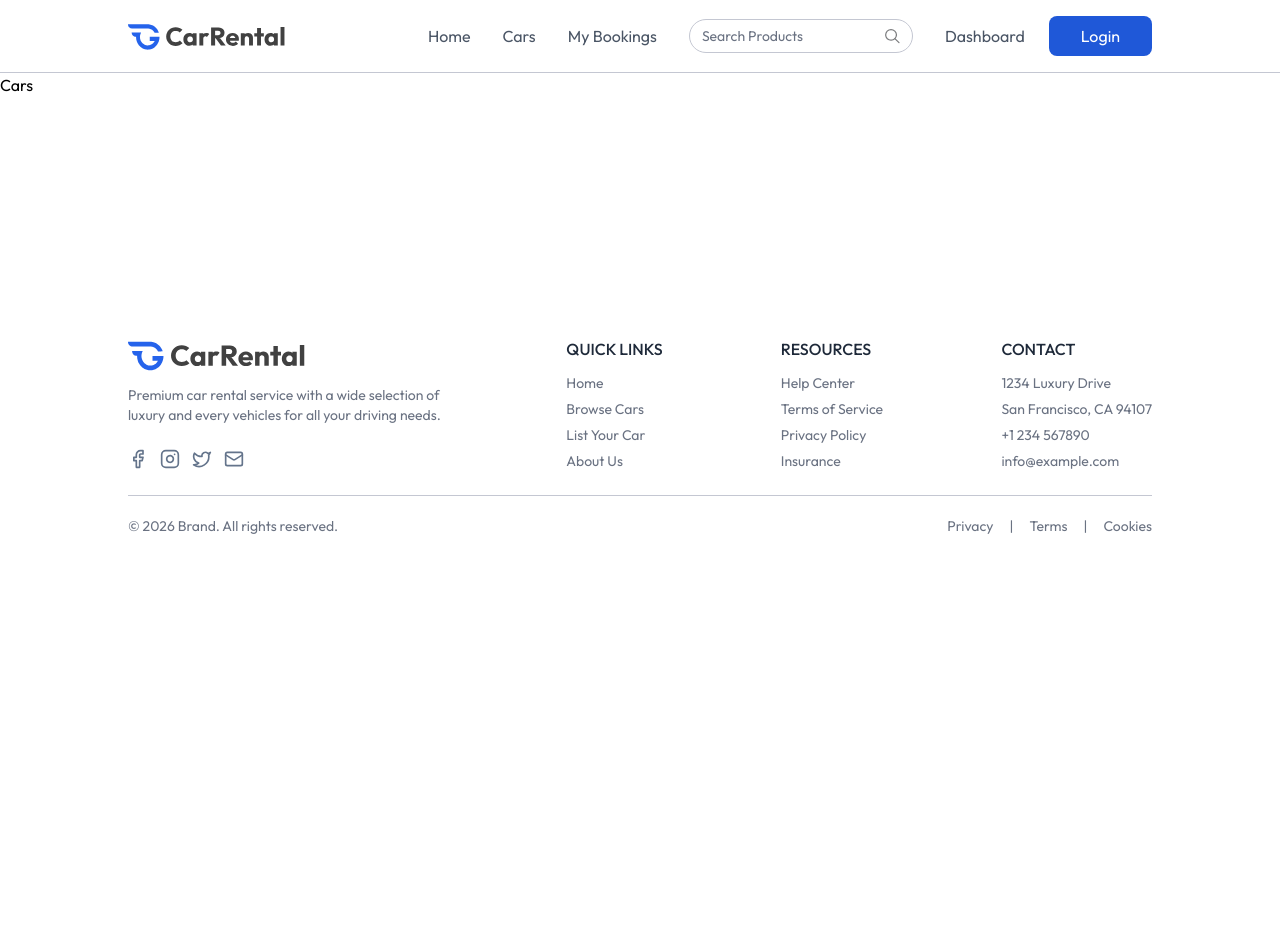
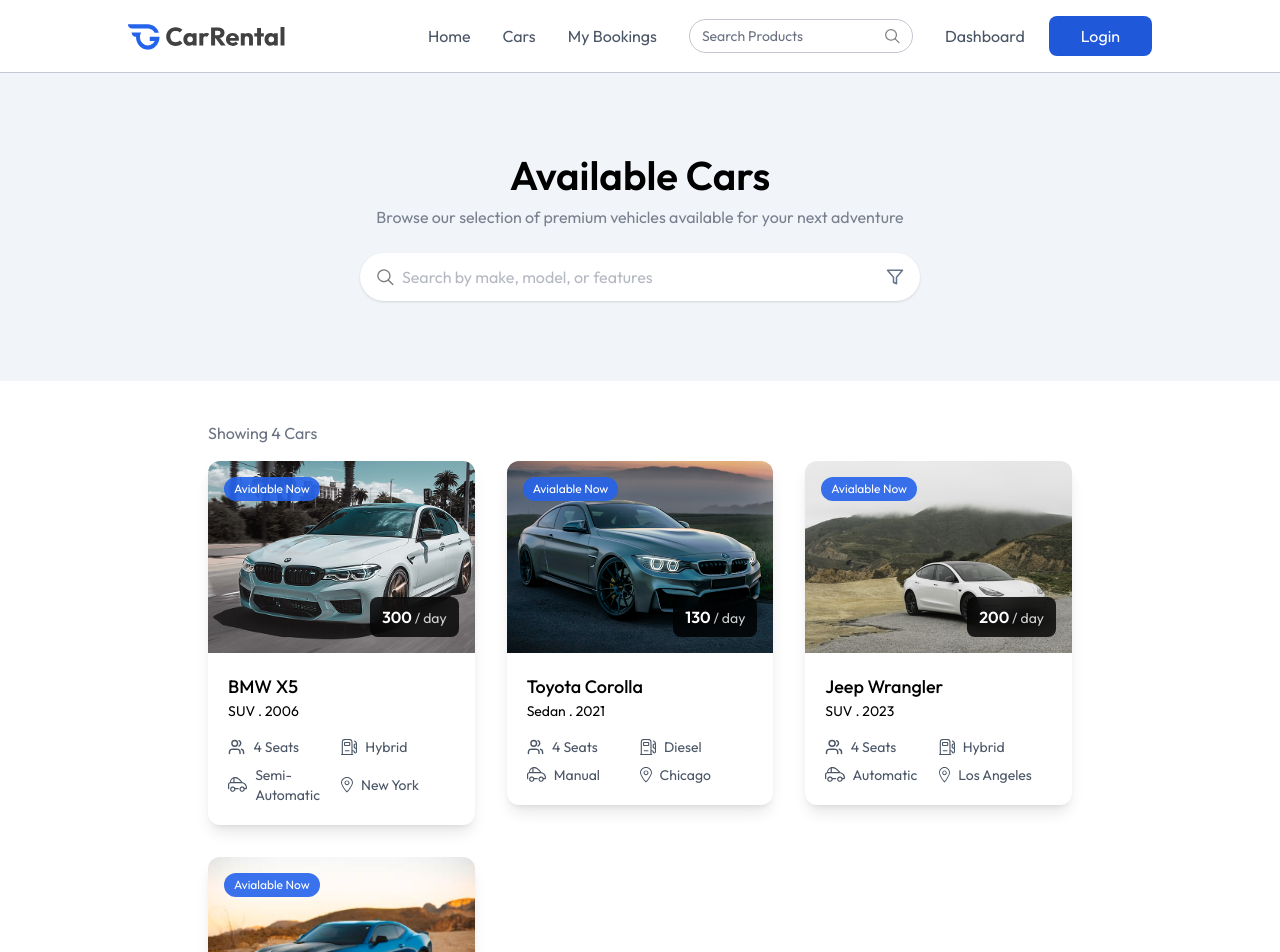
Before and after one commit to Sohrab-Malikzada/Car-Rental-MERN-Stack, a React (Vite) app in the folder client/: page /cars in a window 1280 px wide. Shown: the top 952 px of the page. Before the commit the page ends 800 px from the top, so only its background shows below. Built offline with nearby package versions, Linux system fonts and the light colour scheme; the HTML template or start-up script is replaced by a standard one.

Commit message:
Add car listing page with search input

```diff
--- a/client/src/pages/Cars.jsx
+++ b/client/src/pages/Cars.jsx
@@ -1,8 +1,46 @@
 import React from 'react'
+import Title from '../components/Title'
+import {assets, dummyCarData} from '../assets/assets'
+import { useState } from 'react'
+import CarCard from '../components/CarCard'
 
 const Cars = () => {
+
+  const [input, setInput] = useState('')
+
   return (
-    <div>Cars</div>
+    <div>
+      <div className='flex flex-col items-center py-20 bg-light max-md:px-4'>
+        <Title title='Available Cars' subTitle='Browse our selection of premium
+        vehicles available for your next adventure'/>
+
+        <div className='flex items-center bg-white px-4 mt-6 max-w-140 w-full h-12
+        rounded-full shadow'>
+          <img src={assets.search_icon} alt="search" className='w-4.5 h-4.5 mr-2'/>
+
+          <input onChange={(e)=> setInput(e.target.value)} value={input} type="text"
+          placeholder='Search by make, model, or features' className="w-full h-full
+          outline-none text-gray-500"/>
+
+          <img src={assets.filter_icon} alt="filter" className="w-4.5 h-4.5 ml-2" />
+
+        </div>
+      </div>
+
+      <div className='px-6 md:px-16 lg:px-24 xl:px-32 mt-10'>
+        <p className='text-gray-500 xl:px-20 max-w-7xl mx-auto'>
+          Showing {dummyCarData.length} Cars</p>
+
+      <div className='grid grid-cols-1 sm:grid-cols-2 lg:grid-cols-3 gap-8 mt-4
+      xl:px-20 max-w-7xl mx-auto'>
+        {dummyCarData.map((car, index)=> (
+          <div key={index}>
+            <CarCard car={car} />
+          </div>
+        ))}
+      </div>
+    </div>
+  </div>
   )
 }
 
```
